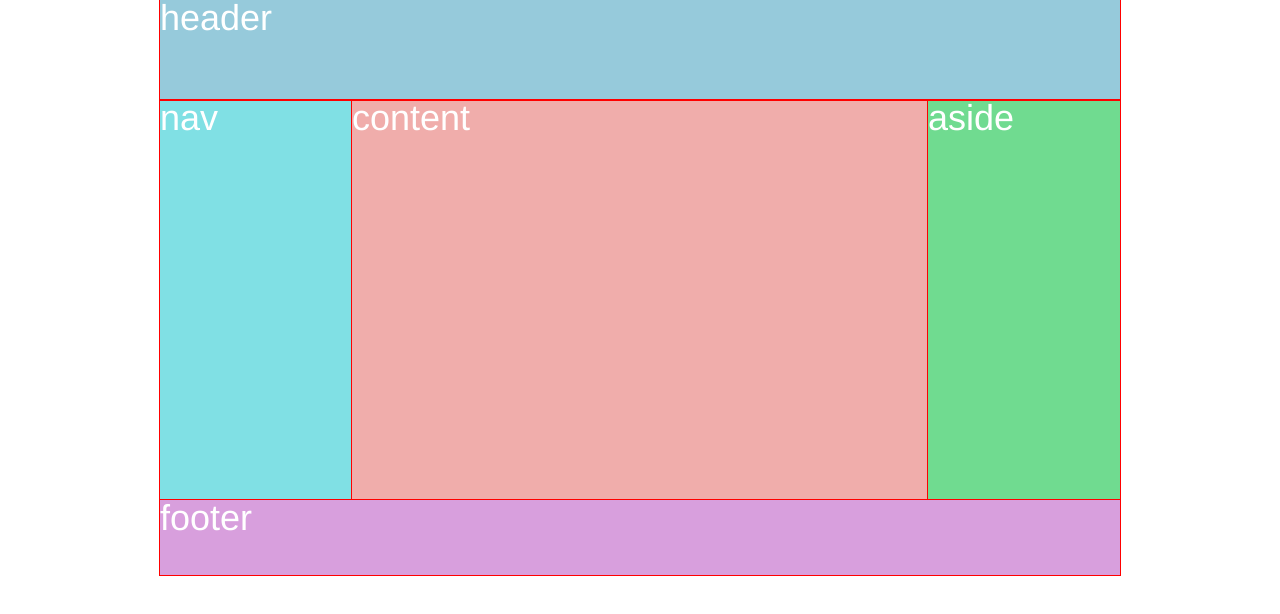
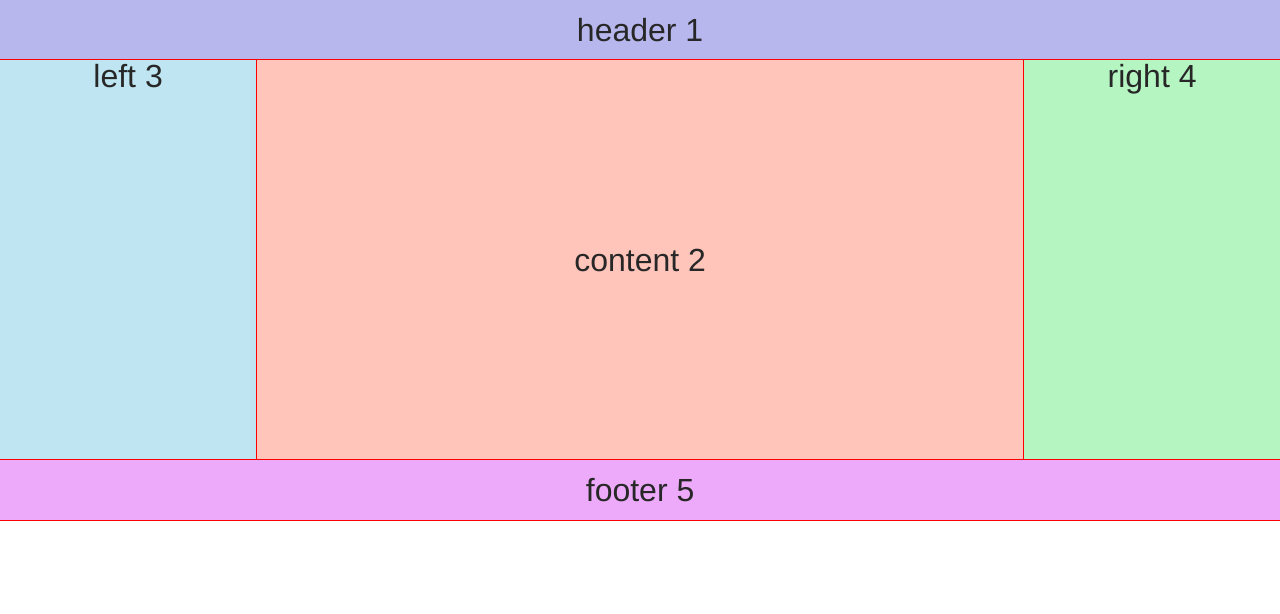
Before and after one commit to asdFletcher/warmup-01, a plain HTML site: page index.html in a window 1280 px wide. Drawn offline with Linux system fonts and the light colour scheme.

Commit message:
completes warmup for monday 1-7-19 , still needs flexbox

```diff
--- a/base_float.css
+++ b/base_float.css
@@ -1,102 +1,64 @@
-* {
-    outline: 1px solid red !important;
+body {
+  font-size: 2em;
+  font-family: helvetica;
+  color: rgb(39, 39, 39);
+  text-align: center;
+  line-height: 100%;
 }
-
-html {
-    width: 100vw;
-    max-width: 960px;
-    margin: auto;
+header {
+  background-color: rgb(183, 183, 238);
+  width: 100%;
+  height: 60px;
+  line-height: 60px;
 }
-
-body {
-    color: white;
-    font-size: 2.25em;
-    font-family: Helvetica, sans-serif;
+section {
+  background-color: rgb(255, 197, 187);
+  width: 100%;
+  height: 400px;
+  line-height: 400px;
 }
-
-header {
-    background-color: rgb(150, 202, 219);
-    height: 100px;
+nav {
+  background-color: rgb(190, 229, 241);
+  width: 100%;
+  height: 60px;
+  line-height: 60px;
+}
+aside {
+  background-color: rgb(180, 245, 194);
+  width: 100%;
+  height: 60px;
+  line-height: 60px;
+}
+footer {
+  background-color: rgb(237, 170, 250);
+  height: 60px;
+  line-height: 60px;
   width: 100%;
 }
 
+@media only screen and (min-width: 960px){
+  section {
+    float: left;
+    background-color: rgb(255, 197, 187);
+    width: 20%;
+    height: 400px;
+    line-height: 400px;
+  }
   nav {
-    background-color: rgb(128, 224, 228);
-    height: 100px;
+    float: left;
+    background-color: rgb(190, 229, 241);
+    width: 60%;
+    height: 400px;
+    line-height: 400px;
   }
-
-section {
-    background-color: rgb(240, 173, 171);
+  aside {
+    float: right;
+    background-color: rgb(180, 245, 194);
+    width: 20%;
     height: 400px;
+    line-height: 400px;
   }
-
-aside {
-    background-color: rgb(112, 219, 144);
-    height: 100px;
-}
-
-footer {
-    background-color: rgb(216, 159, 221);
-    height: 75px;
-    width: 100%;
-}
-
-@media screen and (min-width: 960px){
-    html {
-        width: 100vw;
-        max-width: 960px;
-        margin: auto;
-    }
-
-    body {
-        color: white;
-        font-size: 2.25em;
-        font-family: Helvetica, sans-serif;
-    }
-
-    div {
-        width: 100%;
-    }
-
-    footer:after{
+  footer{
     clear: both;
   }
-
-    header {
-        background-color: rgb(150, 202, 219);
-        height: 100px;
-        width: 100%;
 }
-
-    nav {
-        float: left;
-        background-color: rgb(128, 224, 228);
-        height: 400px;
-        width: 20%
-    }
-
-    section {
-        float: left;
-        background-color: rgb(240, 173, 171);
-        height: 400px;
-        width: 60%
-    }
-
-    aside {
-        float: left;
-        background-color: rgb(112, 219, 144);
-        height: 400px;
-        width: 20%;
-    }
-
-    footer {
-        background-color: rgb(216, 159, 221);
-        height: 75px;
-        width: 100%;
-    }
-
-    footer {
-        display: inline-block;
-    }
-
-}
--- a/base_grid.css
+++ b/base_grid.css
@@ -1,92 +1,75 @@
 * {
-    /* outline: 1px solid red !important; */
+  outline: 1px solid red !important;
 }
 
-html {
-    width: 100vw;
-    max-width: 960px;
-    margin: auto;
+body{
+  font-size: 2em;
+  font-family: helvetica;
+  color: rgb(39, 39, 39);
+  text-align: center;
+  line-height: 100%;
+}
+header {
+  background-color: rgb(183, 183, 238);
+  width: 100%;
+  height: 60px;
+  line-height: 60px;
+}
+section {
+  background-color: rgb(255, 197, 187);
+  width: 100%;
+  height: 400px;
+  line-height: 400px;
+}
+nav {
+  background-color: rgb(190, 229, 241);
+  width: 100%;
+  /* height: 60px;
+  line-height: 60px; */
+}
+aside {
+  background-color: rgb(180, 245, 194);
+  width: 100%;
+  /* height: 60px;
+  line-height: 60px; */
+}
+footer {
+  background-color: rgb(237, 170, 250);
+  height: 60px;
+  line-height: 60px;
+  width: 100%;
 }
 
+@media only screen and (min-width: 960px){
+  * {
+    /* outline: 1px solid blue !important; */
+  }
   body {
-    color: white;
-    font-size: 2.25em;
-    font-family: Helvetica, sans-serif;
+    display: grid;
+    grid-template-columns: 20% 1fr 20%;
+    grid-template-rows: 60px 400px 60px;
   }
 
   header {
-    background-color: rgb(150, 202, 219);
-    height: 100px;
-    width: 100%;
+    background-color: rgb(183, 183, 238);
+    grid-area: 1 / 1 / 2 / 4;
   }
 
   nav {
-    background-color: rgb(128, 224, 228);
-    height: 100px;
+    background-color: rgb(190, 229, 241);
+    grid-area: 2 / 1 / 3 / 2;
   }
-
   section {
-    background-color: rgb(240, 173, 171);
-    height: 400px;
+    background-color: rgb(255, 197, 187);
+    grid-area: 2 / 2 / 3 / 3;
   }
 
   aside {
-    background-color: rgb(112, 219, 144);
-    height: 100px;
+    background-color: rgb(180, 245, 194);
+    grid-area: 2 / 3 / 3 / 4;
   }
-
   footer {
-    background-color: rgb(216, 159, 221);
-    height: 75px;
-    width: 100%;
+    background-color: rgb(237, 170, 250);
+    grid-area: 3 / 1 / 4 / 4;
   }
-
-@media screen and (min-width: 960px){
-    html {
-        width: 100vw;
-        max-width: 960px;
-        margin: auto;
 }
-
-    body {
-        color: white;
-        font-size: 2.25em;
-        font-family: Helvetica, sans-serif;
-    }
-
-    div {
-        display: grid;
-        grid-template-columns: 20% 60% 20%;
-    }
-
-    header {
-        background-color: rgb(150, 202, 219);
-        height: 100px;
-        width: 100%;
-    }
-
-    nav {
-        background-color: rgb(128, 224, 228);
-        height: 400px;
-        grid-column: 1/2;
-    }
-
-    section {
-        background-color: rgb(240, 173, 171);
-        height: 400px;
-        grid-column: 2/3;
-    }
-
-    aside {
-        background-color: rgb(112, 219, 144);
-        height: 400px;
-        grid-column: 3/4;
-    }
-
-    footer {
-        background-color: rgb(216, 159, 221);
-        height: 75px;
-        width: 100%;
-    }
-
-}
--- /dev/null
+++ b/first/base_float.css
@@ -0,0 +1,102 @@
+* {
+    outline: 1px solid red !important;
+}
+
+html {
+    width: 100vw;
+    max-width: 960px;
+    margin: auto;
+}
+
+body {
+    color: white;
+    font-size: 2.25em;
+    font-family: Helvetica, sans-serif;
+}
+
+header {
+    background-color: rgb(150, 202, 219);
+    height: 100px;
+    width: 100%;
+}
+
+nav {
+    background-color: rgb(128, 224, 228);
+    height: 100px;
+}
+
+section {
+    background-color: rgb(240, 173, 171);
+    height: 400px;
+}
+
+aside {
+    background-color: rgb(112, 219, 144);
+    height: 100px;
+}
+
+footer {
+    background-color: rgb(216, 159, 221);
+    height: 75px;
+    width: 100%;
+}
+
+@media screen and (min-width: 960px){
+    html {
+        width: 100vw;
+        max-width: 960px;
+        margin: auto;
+    }
+
+    body {
+        color: white;
+        font-size: 2.25em;
+        font-family: Helvetica, sans-serif;
+    }
+
+    div {
+        width: 100%;
+    }
+
+    footer:after{
+        clear: both;
+    }
+
+    header {
+        background-color: rgb(150, 202, 219);
+        height: 100px;
+        width: 100%;
+    }
+
+    nav {
+        float: left;
+        background-color: rgb(128, 224, 228);
+        height: 400px;
+        width: 20%
+    }
+
+    section {
+        float: left;
+        background-color: rgb(240, 173, 171);
+        height: 400px;
+        width: 60%
+    }
+
+    aside {
+        float: left;
+        background-color: rgb(112, 219, 144);
+        height: 400px;
+        width: 20%;
+    }
+
+    footer {
+        background-color: rgb(216, 159, 221);
+        height: 75px;
+        width: 100%;
+    }
+
+    footer {
+        display: inline-block;
+    }
+
+}
--- /dev/null
+++ b/first/base_grid.css
@@ -0,0 +1,92 @@
+* {
+    /* outline: 1px solid red !important; */
+}
+
+html {
+    width: 100vw;
+    max-width: 960px;
+    margin: auto;
+}
+
+body {
+    color: white;
+    font-size: 2.25em;
+    font-family: Helvetica, sans-serif;
+}
+
+header {
+    background-color: rgb(150, 202, 219);
+    height: 100px;
+    width: 100%;
+}
+
+nav {
+    background-color: rgb(128, 224, 228);
+    height: 100px;
+}
+
+section {
+    background-color: rgb(240, 173, 171);
+    height: 400px;
+}
+
+aside {
+    background-color: rgb(112, 219, 144);
+    height: 100px;
+}
+
+footer {
+    background-color: rgb(216, 159, 221);
+    height: 75px;
+    width: 100%;
+}
+
+@media screen and (min-width: 960px){
+    html {
+        width: 100vw;
+        max-width: 960px;
+        margin: auto;
+    }
+
+    body {
+        color: white;
+        font-size: 2.25em;
+        font-family: Helvetica, sans-serif;
+    }
+
+    div {
+        display: grid;
+        grid-template-columns: 20% 60% 20%;
+    }
+
+    header {
+        background-color: rgb(150, 202, 219);
+        height: 100px;
+        width: 100%;
+    }
+
+    nav {
+        background-color: rgb(128, 224, 228);
+        height: 400px;
+        grid-column: 1/2;
+    }
+
+    section {
+        background-color: rgb(240, 173, 171);
+        height: 400px;
+        grid-column: 2/3;
+    }
+
+    aside {
+        background-color: rgb(112, 219, 144);
+        height: 400px;
+        grid-column: 3/4;
+    }
+
+    footer {
+        background-color: rgb(216, 159, 221);
+        height: 75px;
+        width: 100%;
+    }
+
+}
--- a/index.html
+++ b/index.html
@@ -1,18 +1,17 @@
 <!DOCTYPE html>
 <html>
-    <head>
-        <link href="reset.css" rel="stylesheet" type="text/css">
-        <!-- <link href="base_flex.css" rel="stylesheet" type="text/css"> -->
-        <!-- <link href="base_grid.css" rel="stylesheet" type="text/css"> -->
-        <link href="base_float.css" rel="stylesheet" type="text/css">
-    </head>
-    <body>
-        <header>header</header>
-        <div>
-            <nav>nav</nav>
-            <section>content</section>
-            <aside>aside</aside>
-        </div>
-        <footer>footer</footer>
-    </body>
+  <head>
+    <title>Holy Grail Warmup</title>
+    <link rel="stylesheet" type="text/css" href='reset.css'>
+    <!-- <link rel="stylesheet" type="text/css" href='base_flex.css'> -->
+    <!-- <link rel="stylesheet" type="text/css" href='base_float.css'> -->
+    <link rel="stylesheet" type="text/css" href='base_grid.css'>
+  </head>
+  <body>
+    <header>header 1</header>
+    <section>content 2</section>
+    <nav>left 3</nav>
+    <aside>right 4</aside>
+    <footer>footer 5</footer>
+  </body>
 </html>
```
Also changed, not shown: first/index.html (added, +18 -0 lines), first/reset.css (added, +48 -0 lines), first/base_flex.css (renamed from base_flex.css), 2 other files. Lines whose indentation alone changed are shown as unchanged.
